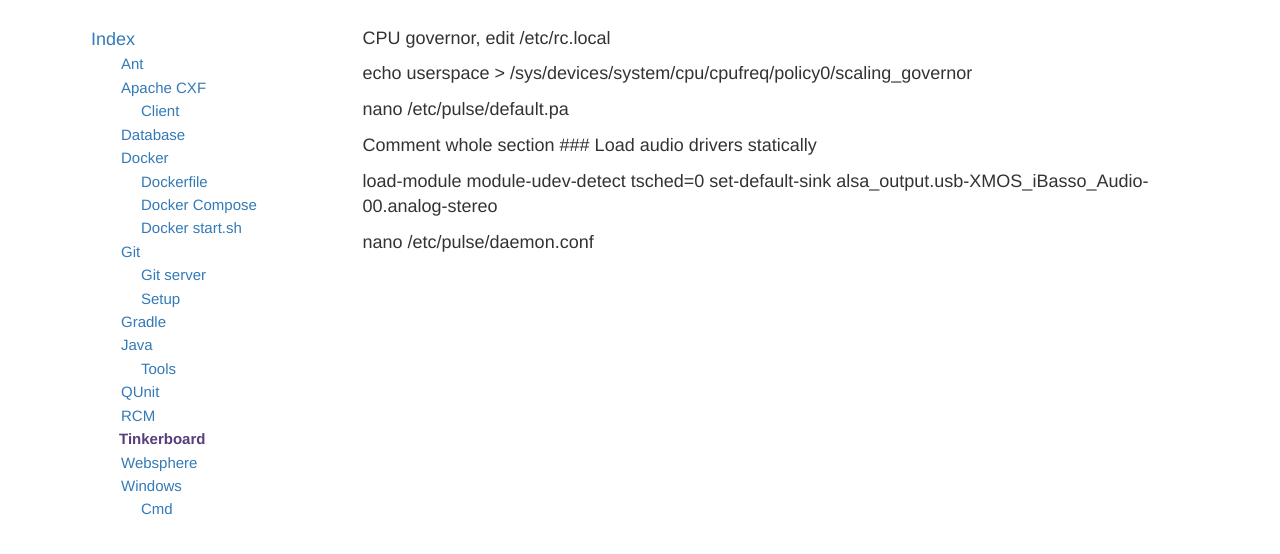
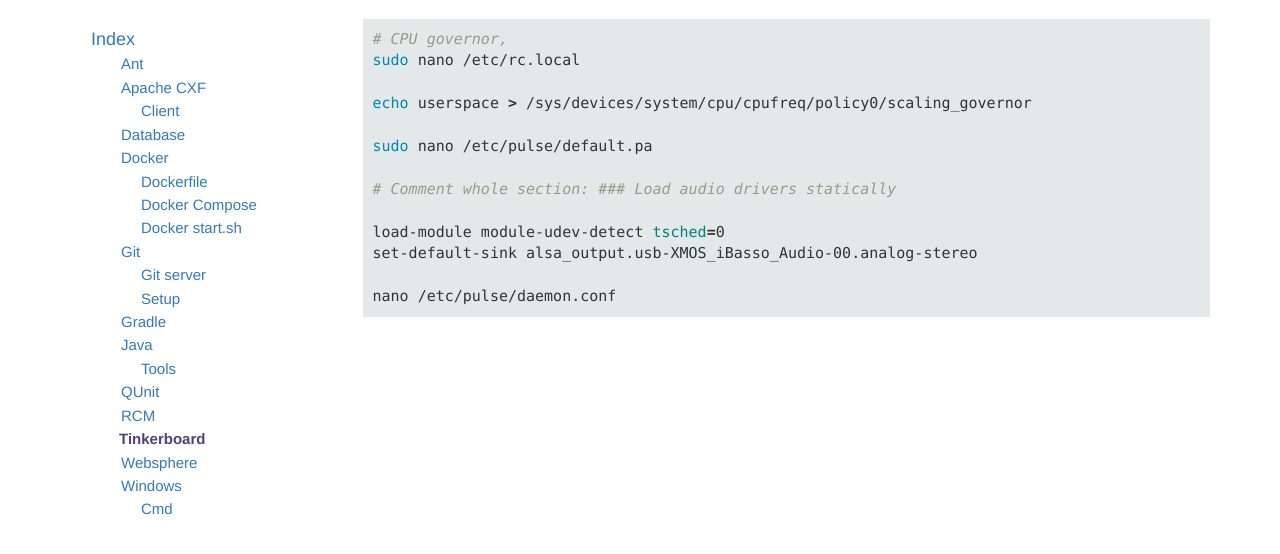
Before and after one commit to AndrewSoltes/AndrewSoltes.github.io, a Jekyll site: the page built from tinkerboard/index.md, in a window 1280 px wide. Shown: the top 554 px of the page. Built offline with Jekyll 4.4.1, drawn with Linux system fonts in a browser that asks for light colours.

Commit message:
Update index.md

```diff
--- a/tinkerboard/index.md
+++ b/tinkerboard/index.md
@@ -3,15 +3,19 @@ title: Tinkerboard
 layout: kb
 ---
 
-CPU governor, edit /etc/rc.local
+{% highlight sh %}
+# CPU governor,
+sudo nano /etc/rc.local
 
-  echo userspace > /sys/devices/system/cpu/cpufreq/policy0/scaling_governor
+echo userspace > /sys/devices/system/cpu/cpufreq/policy0/scaling_governor
 
-nano /etc/pulse/default.pa
+sudo nano /etc/pulse/default.pa
 
-Comment whole section ### Load audio drivers statically
+# Comment whole section: ### Load audio drivers statically
 
-  load-module module-udev-detect tsched=0
-  set-default-sink alsa_output.usb-XMOS_iBasso_Audio-00.analog-stereo
+load-module module-udev-detect tsched=0
+set-default-sink alsa_output.usb-XMOS_iBasso_Audio-00.analog-stereo
 
 nano /etc/pulse/daemon.conf
+
+{% endhighlight %}
```
